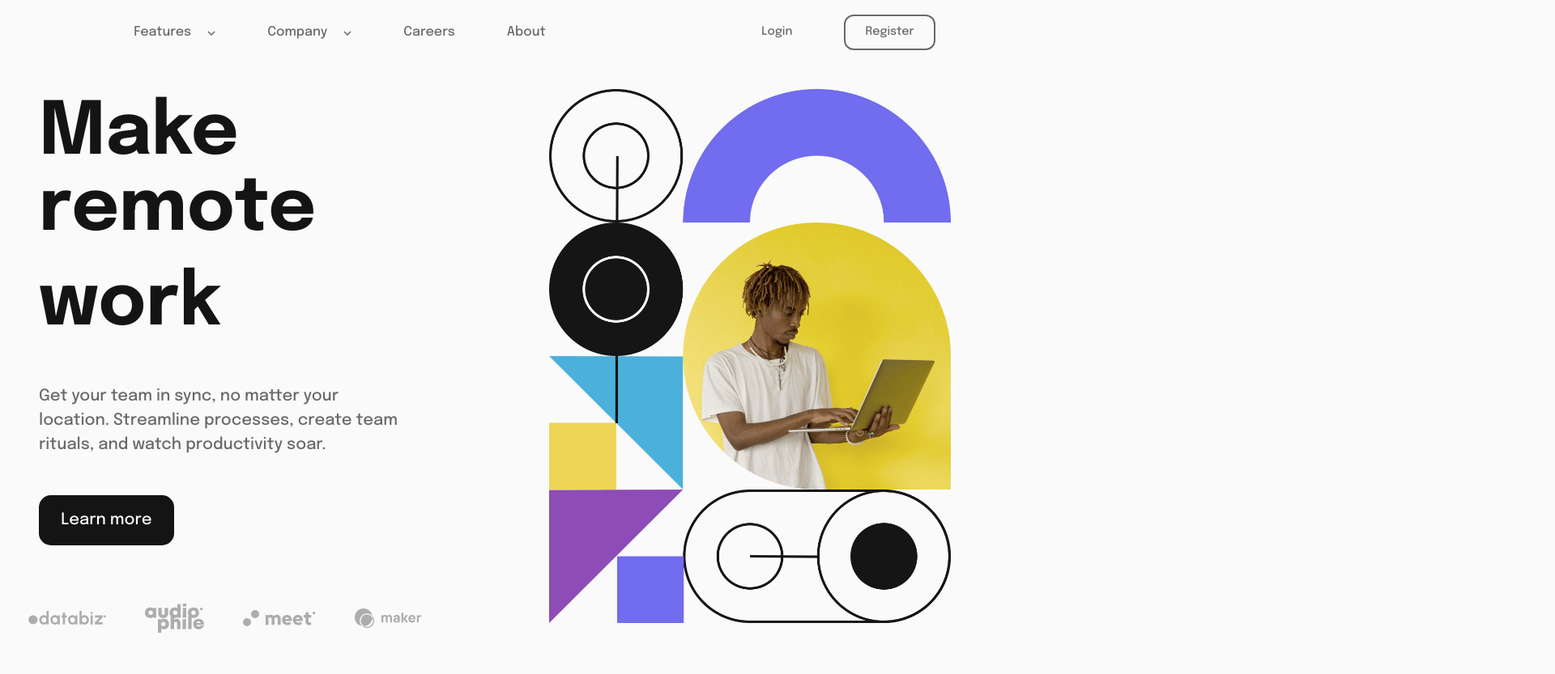
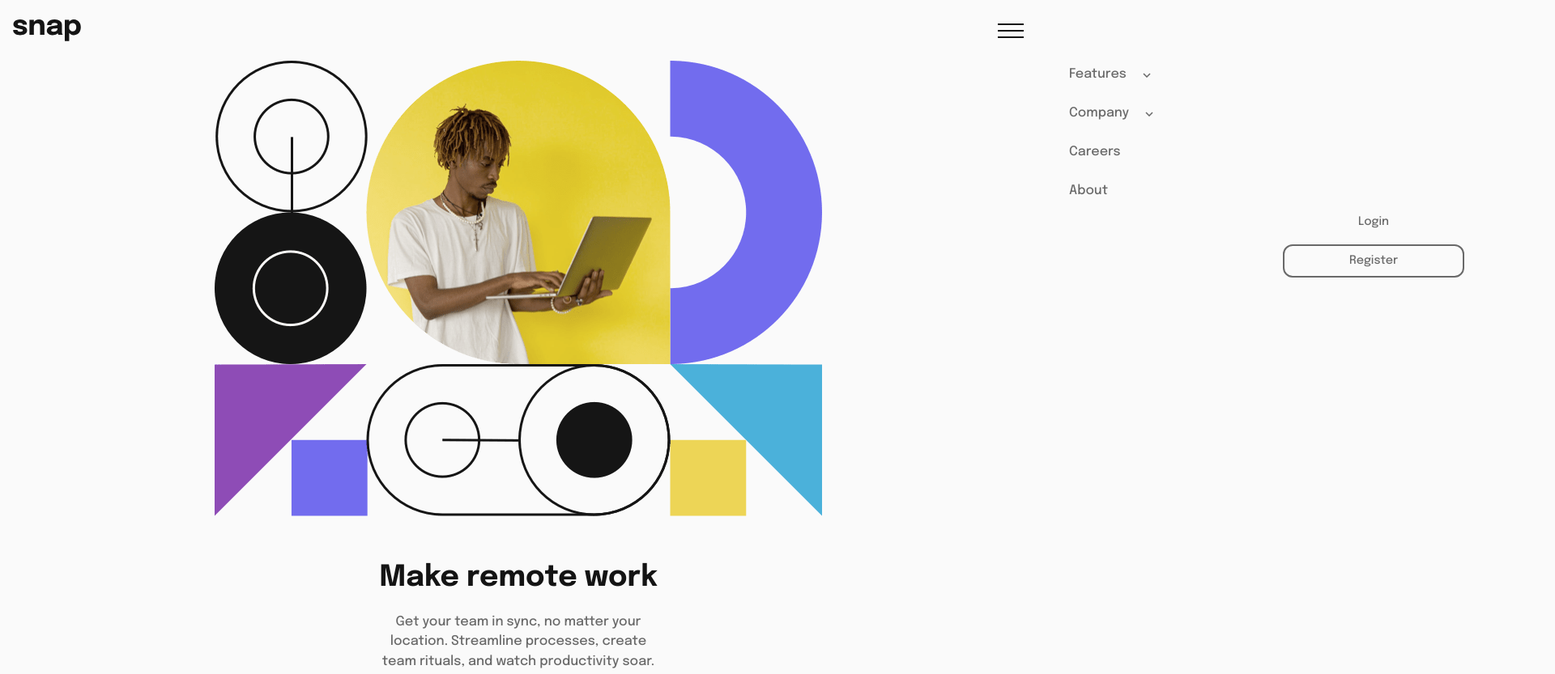
Before and after one commit to attia-mahmoud/Intro-Section, a website built with Parcel: page src/index.html in a window 1280 px wide. Shown: the top 833 px of the page at 81% size, 1920 px wide, since content can reach past the window. Before the commit the page ends 800 px from the top, so only its background shows below. Built offline with nearby package versions, Linux system fonts and the light colour scheme.

Commit message:
change styles

```diff
--- a/src/index.html
+++ b/src/index.html
@@ -31,6 +31,8 @@
         alt="close menu"
       />
       <div class="nav-content">
+        <div class="nav-content-links">
+          <img src="./assets/images/logo.svg" alt="logo" id="nav-logo" />
           <ul class="nav-links">
             <li>
               Features
@@ -82,6 +84,7 @@
             <li>Careers</li>
             <li>About</li>
           </ul>
+        </div>
         <div class="nav-signin fs-200">
           <p class="">Login</p>
           <button class="bg-neutral-off-white text-neutral-gray">
@@ -96,7 +99,7 @@
           <source
             srcset="./assets/images/image-hero-desktop.png"
             alt="hero"
-            media="(min-width: 750px)"
+            media="(min-width: 1440px)"
           />
           <img src="./assets/images/image-hero-mobile.png" alt="hero" />
         </picture>
--- a/src/scss/abstracts/_breakpoints.scss
+++ b/src/scss/abstracts/_breakpoints.scss
@@ -1,6 +1,6 @@
 $breakpoints: (
   small: 576px,
-  large: 750px,
+  large: 1440px,
 );
 
 @mixin mq($key) {
--- a/src/scss/components/header.scss
+++ b/src/scss/components/header.scss
@@ -13,6 +13,6 @@ header {
     .open-icon {
       display: none;
     }
+    display: none;
   }
-  display: none;
 }
--- a/src/scss/components/navigation.scss
+++ b/src/scss/components/navigation.scss
@@ -73,13 +73,17 @@
     display: none;
   }
 
+  #nav-logo {
+    display: none;
+  }
+
   @include mq(large) {
     position: relative;
     right: 0;
     top: 0;
     width: 100%;
     height: 5rem;
-    transform: none;
+    transform: translateX(0);
     transition: none;
     @include flex(1rem, row, space-around, center);
     .close-icon {
@@ -87,10 +91,19 @@
     }
 
     .nav-content {
-      @include flex(1rem, row, space-around, center);
+      @include flex(1rem, row, space-between, center);
+      padding-inline: 5rem;
       width: 100%;
       position: relative;
       top: 0rem;
+    }
+
+    .nav-content-links {
+      @include flex(1rem, row, flex-start, center);
+    }
+
+    #nav-logo {
+      display: block;
     }
 
     .nav-links {
@@ -100,6 +113,7 @@
         color: hsl(0, 0%, 8%);
         cursor: pointer;
       }
+      position: relative;
     }
 
     .dropdown-arrow {
@@ -151,11 +165,11 @@
     }
     .features-sublist {
       top: 3rem;
-      left: 16rem;
+      left: -2rem;
     }
     .company-sublist {
       top: 3rem;
-      left: 29rem;
+      left: 11rem;
     }
   }
 }
```
Also changed, not shown: dist/index.html, 3 other files. Lines whose indentation alone changed are shown as unchanged.
